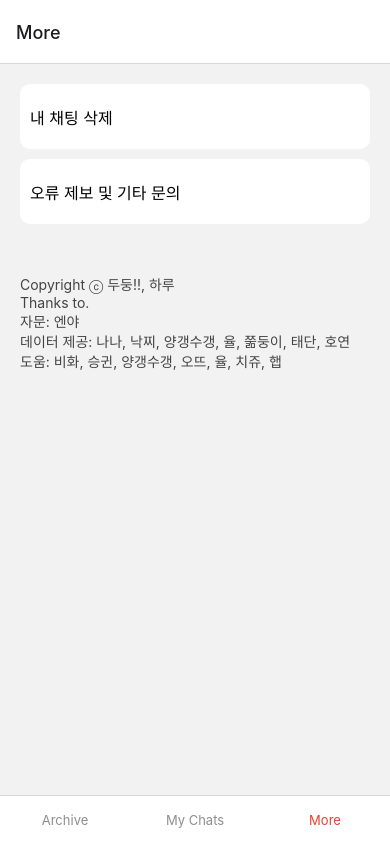
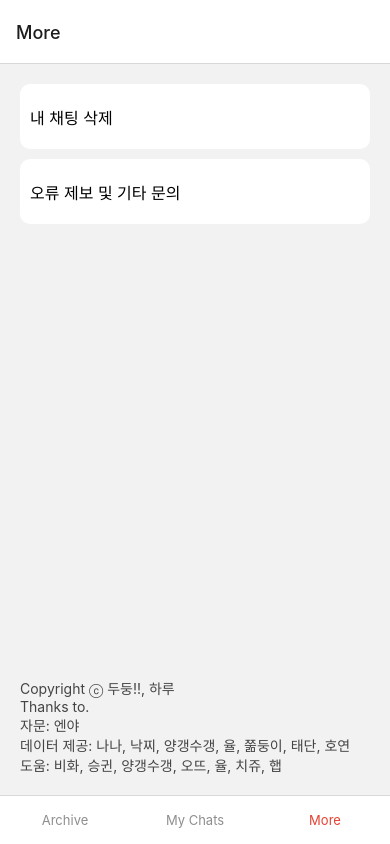
Before and after one commit to mxno28/qjqmf, a React Native app: screen /More in a window 390 px wide. Built offline with nearby package versions, Linux system fonts and the light colour scheme.

Commit message:
credit box

```diff
--- a/components/More.js
+++ b/components/More.js
@@ -11,7 +11,7 @@ const More = () => {
     const [delVisible, setDelVisible] = useState(false);
 
     return (
-        <View>
+        <View style={{flex:1}}>
             <Modal
                 transparent={true}
                 animationType="fade"
@@ -53,7 +53,7 @@ const More = () => {
                 </View>
             </Modal>
             <View
-                style={{padding: 20}}
+                style={{padding: 20, flex:1}}
             >
 
                 <TouchableOpacity
@@ -72,7 +72,6 @@ const More = () => {
                         오류 제보 및 기타 문의
                     </Text>
                 </TouchableOpacity>
-                <View style={{flex:1}}/>
             </View>
             <View style={{padding: 20}}>
                 <Text style={styles.credit}>Copyright ⓒ 두둥!!, 하루</Text>
```
